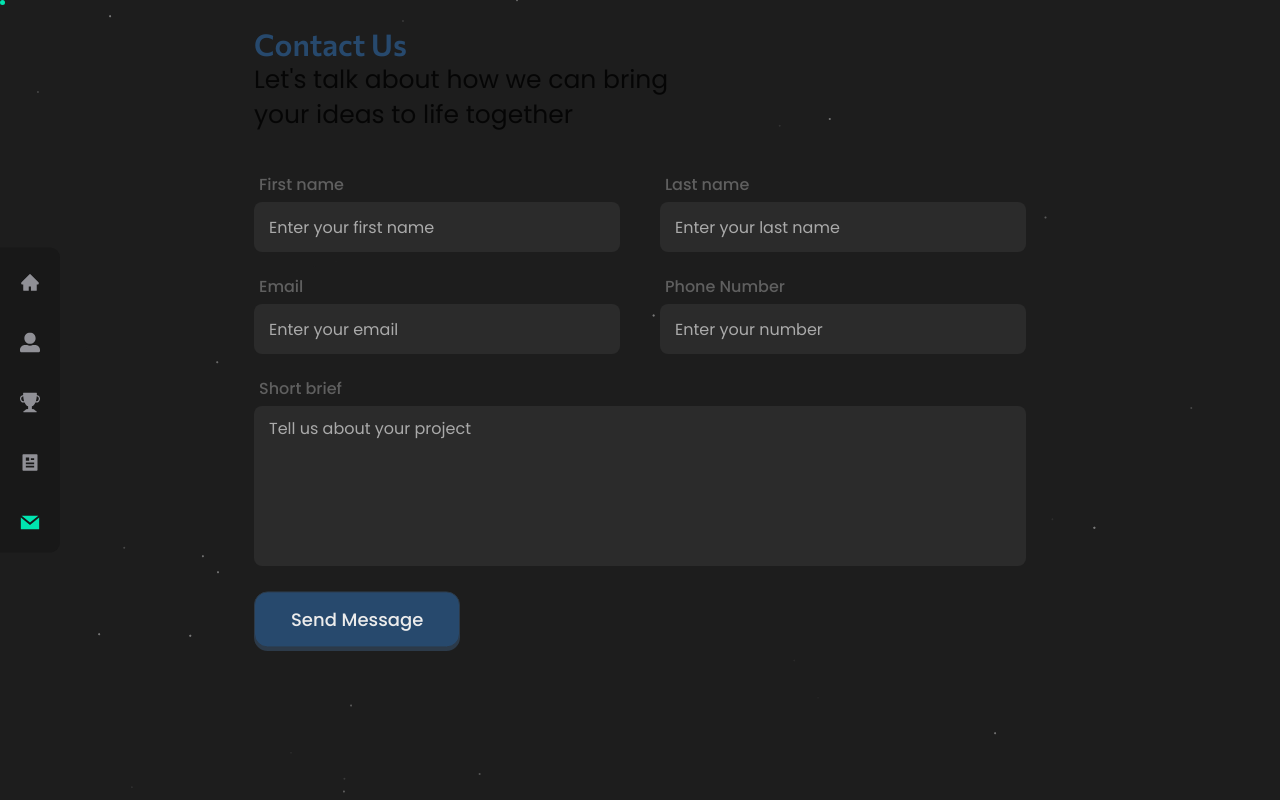
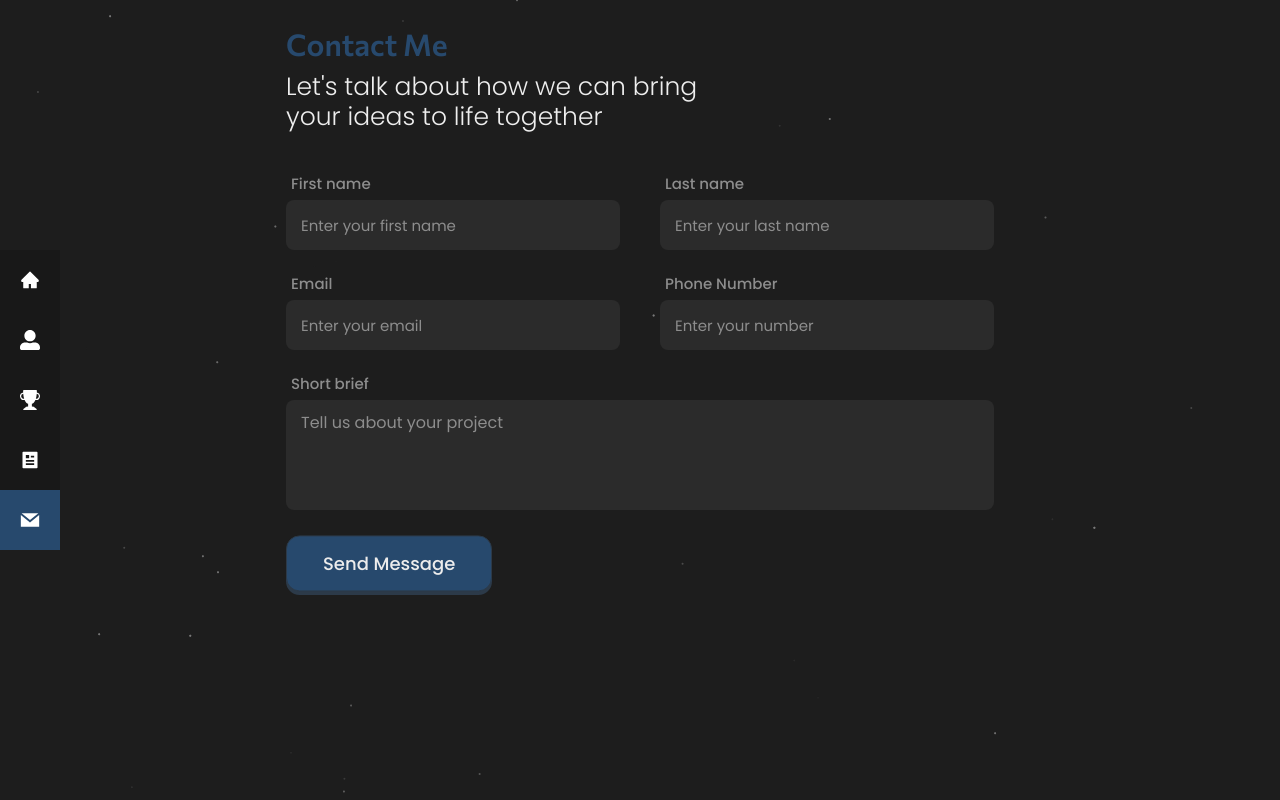
Before and after one commit to RavulaThrinath/Personal-Portfolio, a React (Create React App) app: page /contact in a window 1280 px wide. Built offline with nearby package versions, Linux system fonts and the light colour scheme; a web font is replaced by a local one.

Commit message:
form page

```diff
--- a/package.json
+++ b/package.json
@@ -13,10 +13,12 @@
     "@testing-library/user-event": "^13.5.0",
     "bootstrap": "^5.1.3",
     "bootstrap-icons": "^1.8.1",
+    "google-map-react": "^2.1.10",
     "react": "^17.0.2",
     "react-bootstrap": "^2.2.1",
     "react-dom": "^17.0.2",
     "react-icons": "^4.3.1",
+    "react-reveal": "^1.2.2",
     "react-router-dom": "^6.2.2",
     "react-scripts": "5.0.0",
     "react-tooltip": "^4.2.21",
--- a/src/App.css
+++ b/src/App.css
@@ -24,10 +24,10 @@
   padding: 0;
   box-sizing: border-box;
 }
-html,
+/* html,
 body, * {
   cursor: none;
-}
+} */
 
 body {
   height: 100vh;
--- a/src/App.js
+++ b/src/App.js
@@ -8,7 +8,7 @@ import Header from "./Components/Navbar/Header/Header";
 import RHeader from "./Components/Navbar/ResponsiveHeader/RHeader";
 import React from "react";
 import TsParticles from "./Components/Particles/TsParticles";
-import Cursor from "./Components/Cursor/Cursor";
+// import Cursor from "./Components/Cursor/Cursor";
 
 function App() {
   const [isOpen, setIsOpen] = useState(false);
@@ -20,7 +20,7 @@ function App() {
     <Router>
       <div>
         <TsParticles />
-        <Cursor />
+        {/*<Cursor />*/}
         <RHeader isOpen={isOpen} toggle={toggle} />
         <Header toggle={toggle} />
         <Routes>
--- a/src/Components/Navbar/Header/Header.css
+++ b/src/Components/Navbar/Header/Header.css
@@ -17,53 +17,59 @@
 }
 
 .navbar-links {
+  width: 100%;
   display: flex;
   flex-direction: column;
   justify-content: center;
   align-items: center;
-  width: 100%;
-  background-color: #181818;
   margin: 20px;
-  border-radius: 0 10px 10px 0;
 }
+/* .navbar-links:first-child {
+  border-top-right-radius: 10px;
+}
+.navbar-links:last-child {
+  border-bottom-right-radius: 10px;
+} */
 
 .links {
   width: 100%;
-  color: #909096;
-  font-size: 20px;
-  /* border-top: 1px solid #282828; */
-  font-family: "Poppins", sans-serif;
-  font-weight: 400;
-  transition: all 0.2s ease-in-out;
-  display: flex;
-  justify-content: center;
-  align-items: center;
-  text-align: center;
-  padding: 20px 0;
-}
-.links:first-child {
-  padding-top: 25px;
-}
-.links:last-child {
-  padding-bottom: 25px;
-}
-
-.links:hover {
-  color: #00e5b0;
-}
-.active:last-child {
-  padding-bottom: 25px;
-}
-
-.active {
   display: flex;
   justify-content: center;
   align-items: center;
   text-align: center;
   font-size: 20px;
+  font-family: "Poppins", sans-serif;
+  font-weight: 400;
+  color: #ffffff;
+  background-color: #181818;
   padding: 20px 0;
-  width: 100%;
-  color: #00e5b0;
-  font-family: "Poppins";
+  /* border-top: 1px solid #282828; */
   transition: all 0.2s ease-in-out;
 }
+
+.links:hover {
+  background-color: #27496d;
+  color: #ffffff;
+}
+
+.active {
+  width: 100%;
+  display: flex;
+  justify-content: center;
+  align-items: center;
+  text-align: center;
+  font-size: 20px;
+  font-family: "Poppins", sans-serif;
+  font-weight: 400;
+  color: #ffffff;
+  background-color: #27496d;
+  padding: 20px 0;
+  /* border-top: 1px solid #282828; */
+  transition: all 0.2s ease-in-out;
+}
+
+/* Tooltip styling   */
+
+.__react_component_tooltip {
+  padding: 6px 18px !important;
+}
--- a/src/Components/Navbar/Header/Header.js
+++ b/src/Components/Navbar/Header/Header.js
@@ -18,15 +18,15 @@ const Header = ({ toggle }) => {
           <BsList />
         </div>
         <div className="navbar-links">
-          <NavLink className="links" to="/" data-tip data-for="hometip">
+          <NavLink className="links" to="/" data-tip data-for="hometip" id="navlinks">
             <AiFillHome />
           </NavLink>
           <ReactTooltip
             id="hometip"
             place="right"
             effect="solid"
-            textColor="black"
-            backgroundColor="#00e5b0"
+            textColor="#fff"
+            backgroundColor="#27496d"
           >
             Home
           </ReactTooltip>
@@ -35,6 +35,7 @@ const Header = ({ toggle }) => {
             to="/about"
             data-tip
             data-for="abouttip"
+            id="navlinks"
           >
             <FaUserAlt />
           </NavLink>
@@ -42,8 +43,8 @@ const Header = ({ toggle }) => {
             id="abouttip"
             place="right"
             effect="solid"
-            textColor="black"
-            backgroundColor="#00e5b0"
+            textColor="#fff"
+            backgroundColor="#27496d"
           >
             About
           </ReactTooltip>
@@ -52,6 +53,7 @@ const Header = ({ toggle }) => {
             to="/works"
             data-tip
             data-for="worktip"
+            id="navlinks"
           >
             <BsTrophyFill />
           </NavLink>
@@ -59,8 +61,8 @@ const Header = ({ toggle }) => {
             id="worktip"
             place="right"
             effect="solid"
-            textColor="black"
-            backgroundColor="#00e5b0"
+            textColor="#fff"
+            backgroundColor="#27496d"
           >
             Works
           </ReactTooltip>
@@ -69,6 +71,7 @@ const Header = ({ toggle }) => {
             to="/blogs"
             data-tip
             data-for="blogtip"
+            id="navlinks"
           >
             <RiArticleFill />
           </NavLink>
@@ -76,8 +79,8 @@ const Header = ({ toggle }) => {
             id="blogtip"
             place="right"
             effect="solid"
-            textColor="black"
-            backgroundColor="#00e5b0"
+            textColor="#fff"
+            backgroundColor="#27496d"
           >
             Blogs
           </ReactTooltip>
@@ -86,6 +89,7 @@ const Header = ({ toggle }) => {
             to="/contact"
             data-tip
             data-for="contacttip"
+            id="navlinks"
           >
             <GrMail />
           </NavLink>
@@ -93,8 +97,8 @@ const Header = ({ toggle }) => {
             id="contacttip"
             place="right"
             effect="solid"
-            textColor="black"
-            backgroundColor="#00e5b0"
+            textColor="#fff"
+            backgroundColor="#27496d"
           >
             Contact
           </ReactTooltip>
--- a/src/Pages/Contact/Contact.css
+++ b/src/Pages/Contact/Contact.css
@@ -6,7 +6,7 @@
   font-family: "Poppins", sans-serif;
 }
 .container {
-  max-width: 65%;
+  max-width: 60%;
   margin: auto;
   width: 100%;
   padding: 25px 30px;
@@ -29,17 +29,18 @@
   color: #27496d;
   max-width: 90%;
   white-space: pre-line;
+  margin-bottom: 10px;
 }
 
 .HContact-subtitle {
   width: 100%;
   max-width: 90%;
   font-family: "Poppins", sans-serif;
-  color: #000000;
+  color: #eeeeee;
   opacity: 0.8;
   font-size: 25px;
-  font-weight: 400;
-  line-height: 35px;
+  font-weight: 300;
+  line-height: 30px;
   white-space: pre-line;
 }
 
@@ -61,22 +62,24 @@ form .textarea-box span.details {
   display: block;
   font-weight: 500;
   margin: 0 0 5px 5px;
-  color: #5f5f5f;
-  font-size: 16px;
+  color: #8d8d8d;
+  font-size: 15px;
 }
 .user-details .input-box input {
   height: 50px;
   width: 100%;
   outline: none;
-  font-size: 16px;
+  font-size: 15px;
   border-radius: 8px;
   padding-left: 15px;
   /* border: 1.5px solid #d9d9df; */
+  color: #8d8d8d;
   border: none;
   background: #2b2b2b;
   transition: all 0.3s ease;
 }
 .user-details .textarea-box textarea {
+  color: #8d8d8d;
   width: 100%;
   background: #2b2b2b;
   height: auto;
@@ -100,7 +103,7 @@ textarea {
   box-shadow: 0px 0px 10px #27496d1a;
 }
 ::placeholder {
-  color: #aaa;
+  color: #8d8d8d;
 }
 
 .content button {
--- a/src/Pages/Contact/Contact.js
+++ b/src/Pages/Contact/Contact.js
@@ -1,8 +1,9 @@
-import React, { useState } from "react";
+import React from "react";
 import "./Contact.css";
 // import { db } from "../../firebase";
 // import { collection, addDoc } from "firebase/firestore";
 // import Swal from "sweetalert2";
+import Bounce from "react-reveal/Bounce";
 
 const Contact = () => {
   // const [firstname, setFirstname] = useState("");
@@ -40,10 +41,14 @@ const Contact = () => {
     <div>
       <div className="container">
         <div className="HContact-heading">
-          <div className="HContact-title">Contact Us</div>
-          <div className="HContact-subtitle">
-            {`Let's talk about how we can bring \n your ideas to life together`}
-          </div>
+          <Bounce top delay={200}>
+            <div className="HContact-title">Contact Me</div>
+          </Bounce>
+          <Bounce top delay={100}>
+            <div className="HContact-subtitle">
+              {`Let's talk about how we can bring \n your ideas to life together`}
+            </div>
+          </Bounce>
         </div>
         <div className="content">
           <form>
@@ -93,7 +98,7 @@ const Contact = () => {
                 <textarea
                   type="text"
                   placeholder="Tell us about your project"
-                  rows="6"
+                  rows="4"
                   cols="50"
                   required
                   // value={aboutproject}
--- a/src/Pages/Home/Home.js
+++ b/src/Pages/Home/Home.js
@@ -5,7 +5,6 @@ import "./Home.css";
 const Home = () => {
   return (
     <div className="home">
-
       <div className="hometext">
         <h1 className="main-title">
           Hi There, <br /> I’m Thrinath, <br /> Web developer
@@ -13,6 +12,9 @@ const Home = () => {
         <Link to="/contact" className="btn">
           Contact Me
         </Link>
+        <Link to="/contact" className="btn">
+          Download CV
+        </Link>
       </div>
     </div>
   );
```
Also changed, not shown: 1 other file (tests, documents, lock files or other folders).
